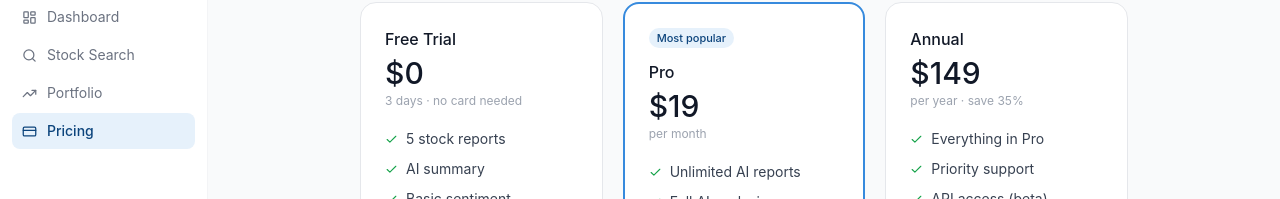
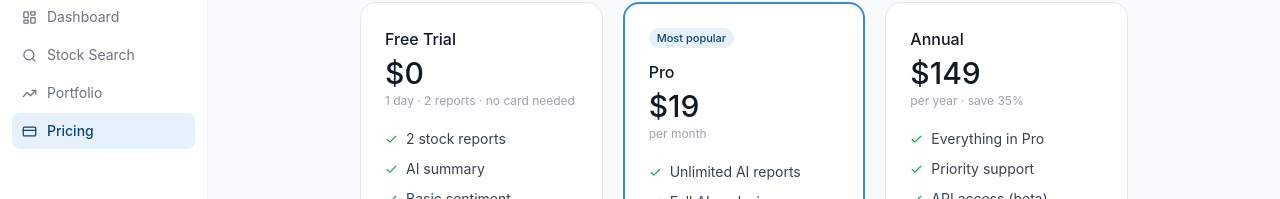
Before and after one commit to 4ALLUS/stockai, a Next.js app: page /pricing in a window 1280 px wide. Shown: the part 106-305 px from the top of the page. Built offline with nearby package versions, Linux system fonts and the light colour scheme.

Commit message:
update pricing trial 1 day 2 reports

```diff
--- a/src/components/ui/PricingCards.tsx
+++ b/src/components/ui/PricingCards.tsx
@@ -5,11 +5,11 @@ const plans = [
   {
     name: 'Free Trial',
     price: '$0',
-    period: '3 days · no card needed',
+    period: '1 day · 2 reports · no card needed',
     badge: null,
     featured: false,
     features: [
-      { text: '5 stock reports',     included: true },
+      { text: '2 stock reports',     included: true },
       { text: 'AI summary',          included: true },
       { text: 'Basic sentiment',     included: true },
       { text: 'PDF export',          included: false },
```
